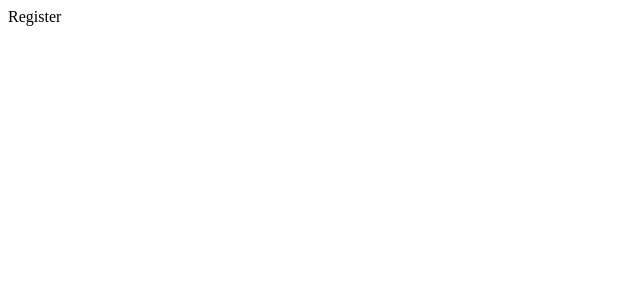
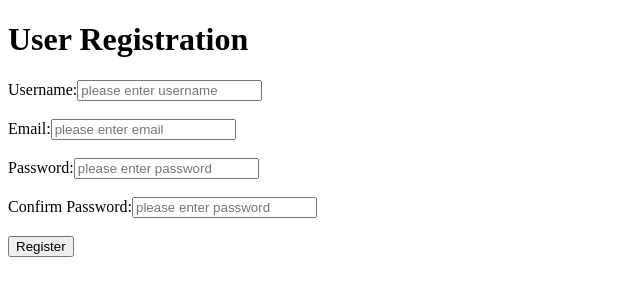
Before and after one commit to MaybeTed/typing, a React app: page /register in a window 1280 px wide. Shown: the top 300 px of the page, without its empty margins (0-640 px from the left). Built offline with nearby package versions, Linux system fonts and the light colour scheme; the HTML template or start-up script is replaced by a standard one.

Commit message:
register component renders a form

```diff
--- a/src/components/Register.js
+++ b/src/components/Register.js
@@ -3,7 +3,35 @@ import React from 'react';
 class Register extends React.Component {
 	render() {
 		return (
-			<div>Register</div>
+			<div>
+				<div className="page-header">
+					<h1>User Registration</h1>
+				</div>
+
+				<form>
+					<div>
+						<label>Username:</label>
+						<input type="text" name="name" placeholder="please enter username" required />
+					</div>
+					<br />
+					<div>
+						<label>Email:</label>
+						<input type="text" name="email" placeholder="please enter email" required />
+					</div>
+					<br />
+					<div>
+						<label>Password:</label>
+						<input type="password" name="firstPassword" placeholder="please enter password" required />
+					</div>
+					<br />
+					<div>
+						<label>Confirm Password:</label>
+						<input type="password" name="confirmPassword" placeholder="please enter password" required />
+					</div>
+					<br />
+					<button type="submit">Register</button>
+				</form>
+			</div>
 		)
 	}
 }
```
